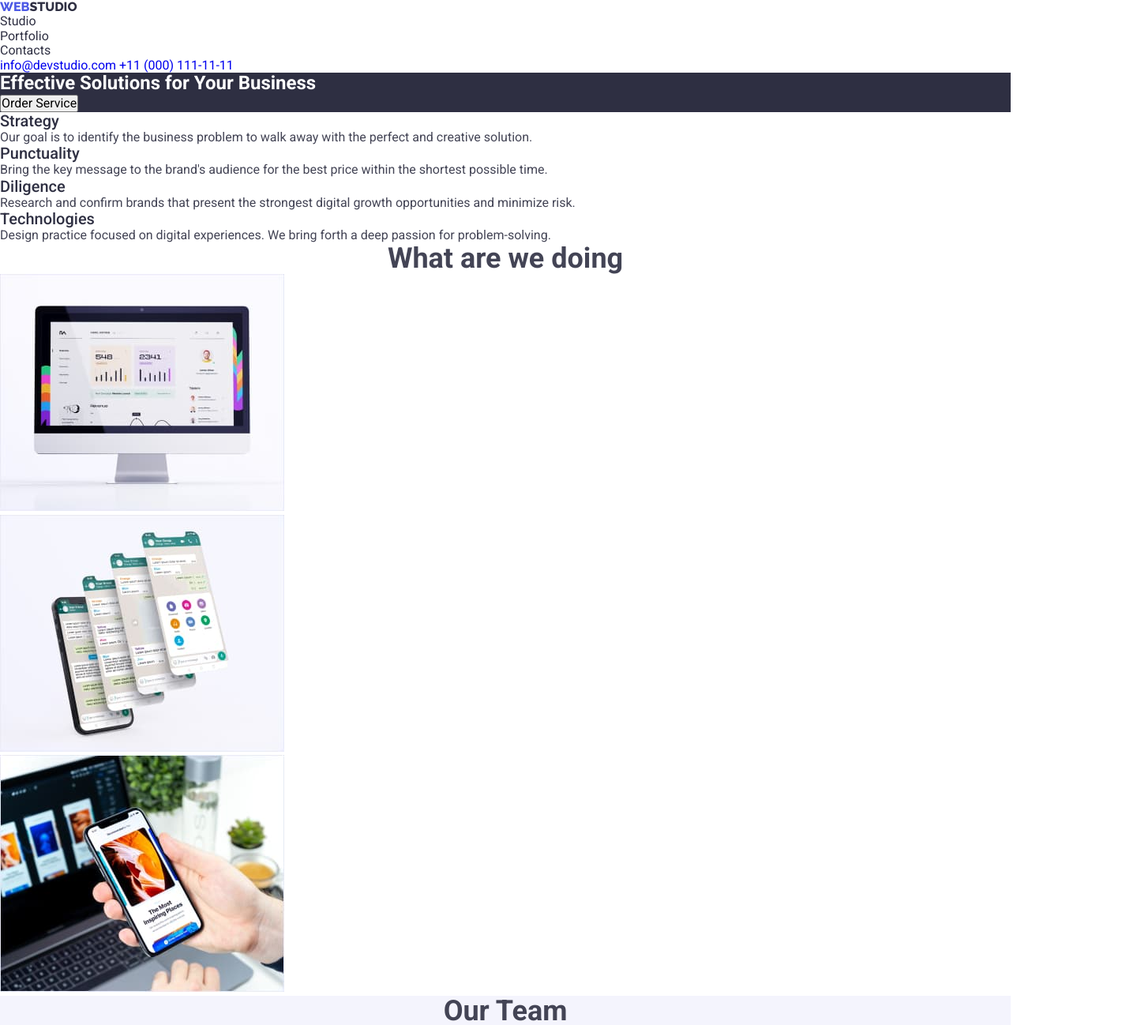
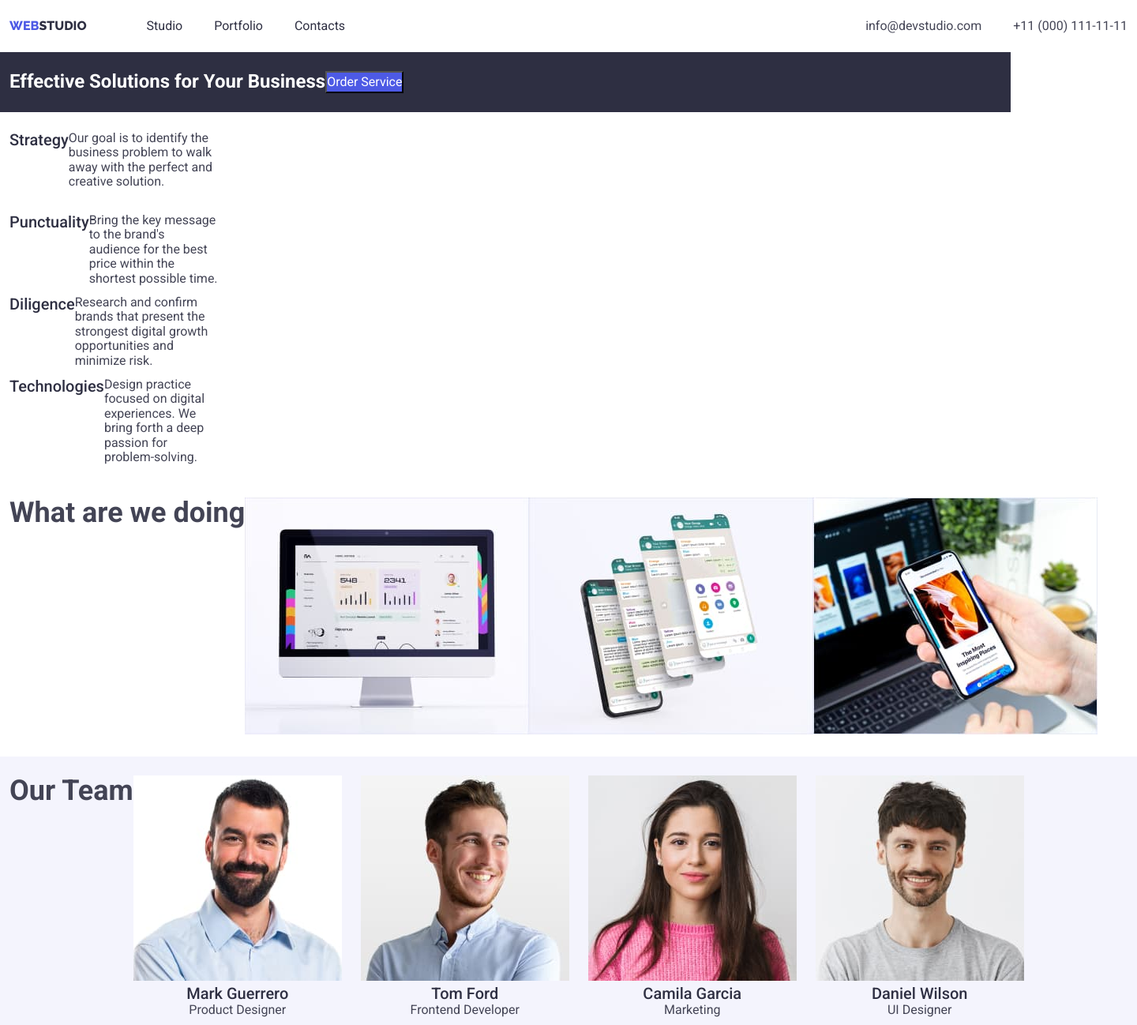
Before and after one commit to abselyam15/goit-markup-hw-03, a plain HTML site: page index.html in a window 1280 px wide. Shown: the top 1298 px of the page at 79% size, 1440 px wide, since content can reach past the window. Drawn offline with nearby package versions, Linux system fonts and the light colour scheme.

Commit message:
fix container

```diff
--- a/css/styles.css
+++ b/css/styles.css
@@ -28,10 +28,9 @@ body {
 }
 
 .container {
+  display: flex;
   width: 1440px;
-  height: 72px;
-  outline: 1px solid red;
-  padding: 24px 0px;
+  padding: 24px 12px;
   margin: 0 auto;
 }
 
@@ -39,14 +38,39 @@ body {
   font-family: "Raleway", sans-serif;
   font-weight: 600;
   color: var(--navy-blue);
+  margin-right: 76px;
 }
 
 .header-logo span {
   color: var(--iris);
 }
 
+.header-navigation {
+  display: flex;
+  align-items: center;
+  margin-right: auto;
+}
+
+.header-item {
+  display: flex;
+  margin-right: 40px;
+}
+
+.header-mail {
+  padding-right: 40px;
+}
+
+.header-list {
+  display: flex;
+}
+
 .header-link {
   color: var(--navy-blue);
+}
+
+.header-link:hover,
+.header-link:focus {
+  color: var(--ocean);
 }
 
 .hero-section {
@@ -55,6 +79,29 @@ body {
 
 .hero-header {
   color: var(--white);
+  max-width: 494px;
+}
+
+.hero-btn {
+  color: var(--white);
+  background-color: var(--iris);
+}
+
+.hero-btn:hover,
+.hero-btn:focus {
+  background-color: var(--ocean);
+}
+
+.header-mail,
+.header-tel {
+  color: var(--slate);
+}
+
+.header-mail:hover,
+.header-tel:hover,
+.header-mail:focus,
+.header-tel:focus {
+  color: var(--ocean);
 }
 
 .benefits,
@@ -62,10 +109,23 @@ body {
   display: none;
 }
 
+.benefits-division {
+  display: flex;
+  box-sizing: border-box;
+  width: 264px;
+  height: 104px;
+  margin-right: 24px;
+}
+
 .benefits-header {
   font-weight: 500;
   font-size: 20px;
   color: var(--navy-blue);
+}
+
+.examples-img,
+.team-cards {
+  display: flex;
 }
 
 .examples,
@@ -78,6 +138,16 @@ body {
 
 .team-section {
   background-color: var(--cloud);
+  width: 1440px;
+  height: 732px;
+}
+
+.team-cards {
+  justify-content: center;
+}
+
+.team-card {
+  margin-right: 24px;
 }
 
 .team-name {
@@ -93,6 +163,7 @@ body {
 
 footer {
   background-color: var(--navy-blue);
+  height: 310px;
 }
 
 .footer-logo {
@@ -110,8 +181,15 @@ footer {
   color: var(--iris);
 }
 
+.footer-logo-div {
+  padding-top: 100px;
+  padding-left: 156px;
+}
+
 .footer-text {
   color: var(--cornflower);
+  width: 264px;
+  height: 72px;
 }
 
 .card-header {
@@ -127,3 +205,8 @@ footer {
 button {
   cursor: pointer;
 }
+
+.portfolio-img {
+  display: flex;
+  width: 1128px;
+}
--- a/index.html
+++ b/index.html
@@ -22,12 +22,12 @@
   </head>
   <body>
     <header>
-      <div class="container1">
-        <a href="/" class="header-logo"><span>WEB</span>STUDIO</a>
+      <div class="container">
+        <a href="./index.html" class="header-logo"><span>WEB</span>STUDIO</a>
         <nav class="header-navigation">
           <ul class="header-list">
             <li class="header-item">
-              <a class="header-link" href="">Studio</a>
+              <a class="header-link" href="./index.html">Studio</a>
             </li>
             <li class="header-item">
               <a class="header-link" href="./portfolio.html">Portfolio</a>
@@ -36,9 +36,7 @@
               <a class="header-link" href="">Contacts</a>
             </li>
           </ul>
-      </div>
         </nav>
-      <div class="header-division">
         <a class="header-mail" href="mailto:info@devstudio.com"
           >info@devstudio.com</a
         >
@@ -47,50 +45,59 @@
     </header>
     <main>
       <section class="hero-section">
-        <h1 class="hero-header">
-          Effective Solutions <span>for Your Business</span>
-        </h1>
-        <button type="button">Order Service</button>
+        <div class="container">
+          <h1 class="hero-header">Effective Solutions for Your Business</h1>
+          <button type="button" class="hero-btn">Order Service</button>
+        </div>
       </section>
       <section class="benefits-section">
-        <div class="container1">
+        <div class="container">
           <h2 class="benefits">Our Benefits</h2>
           <ul>
             <li>
+              <div class="benefits-division">
                 <h3 class="benefits-header">Strategy</h3>
                 <p class="benefits-text">
-                Our goal is to identify the business problem to walk away with the
-                perfect and creative solution.
+                  Our goal is to identify the business problem to walk away with
+                  the perfect and creative solution.
                 </p>
+              </div>
             </li>
             <li>
+              <div class="benefits-division">
                 <h3 class="benefits-header">Punctuality</h3>
                 <p class="benefits-text">
-                Bring the key message to the brand's audience for the best price
-                within the shortest possible time.
+                  Bring the key message to the brand's audience for the best
+                  price within the shortest possible time.
                 </p>
+              </div>
             </li>
             <li>
+              <div class="benefits-division">
                 <h3 class="benefits-header">Diligence</h3>
                 <p class="benefits-text">
                   Research and confirm brands that present the strongest digital
                   growth opportunities and minimize risk.
                 </p>
+              </div>
             </li>
             <li>
+              <div class="benefits-division">
                 <h3 class="benefits-header">Technologies</h3>
                 <p class="benefits-text">
-                Design practice focused on digital experiences. We bring forth a
-                deep passion for problem-solving.
+                  Design practice focused on digital experiences. We bring forth
+                  a deep passion for problem-solving.
                 </p>
+              </div>
             </li>
           </ul>
         </div>
       </section>
       <section class="examples-section">
-        <div class="container1">
+        <div class="container">
           <h2 class="examples">What are we doing</h2>
           <ul>
+            <div class="examples-img">
               <li>
                 <img
                   src="./images/1.jpg"
@@ -118,14 +125,17 @@
                   class="examples-image"
                 />
               </li>
+            </div>
           </ul>
         </div>
       </section>
       <section class="team-section">
-        <div class="container1">
+        <div class="container">
           <h2 class="team">Our Team</h2>
+          <div class="team-cards">
             <ul>
               <li>
+                <div class="team-card">
                   <img
                     src="./images/team1.jpg"
                     alt="Product Designer"
@@ -135,10 +145,12 @@
                   />
                   <h3 class="team-name">Mark Guerrero</h3>
                   <p class="team-text">Product Designer</p>
+                </div>
               </li>
             </ul>
             <ul>
               <li>
+                <div class="team-card">
                   <img
                     src="./images/team2.jpg"
                     alt="Frontend Developer"
@@ -148,10 +160,12 @@
                   />
                   <h3 class="team-name">Tom Ford</h3>
                   <p class="team-text">Frontend Developer</p>
+                </div>
               </li>
             </ul>
             <ul>
               <li>
+                <div class="team-card">
                   <img
                     src="./images/team3.jpg"
                     alt="Marketing"
@@ -161,10 +175,12 @@
                   />
                   <h3 class="team-name">Camila Garcia</h3>
                   <p class="team-text">Marketing</p>
+                </div>
               </li>
             </ul>
             <ul>
               <li>
+                <div class="team-card">
                   <img
                     src="./images/team4.jpg"
                     alt="UI Designer"
@@ -173,17 +189,23 @@
                   />
                   <h3 class="team-name">Daniel Wilson</h3>
                   <p class="team-text">UI Designer</p>
+                </div>
               </li>
             </ul>
+          </div>
         </div>
       </section>
     </main>
     <footer>
-      <a class="footer-logo" href="/"><span>Web</span>Studio</a>
+      <div class="container">
+        <div class="footer-logo-div">
+          <a class="footer-logo" href="./index.html"><span>Web</span>Studio</a>
+        </div>
         <p class="footer-text">
-        Increase the flow of customers and sales for your business with digital
-        marketing & growth solutions.
+          Increase the flow of customers and sales for your business with
+          digital marketing & growth solutions.
         </p>
+      </div>
     </footer>
   </body>
 </html>
```
Also changed, not shown: portfolio.html (+9 -3 lines). Lines whose indentation alone changed are shown as unchanged.
